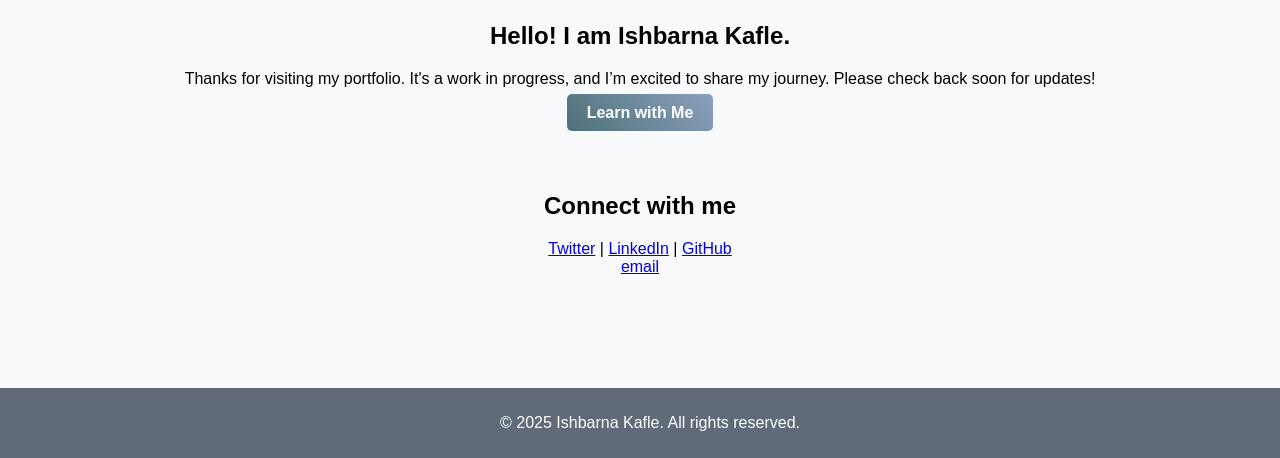
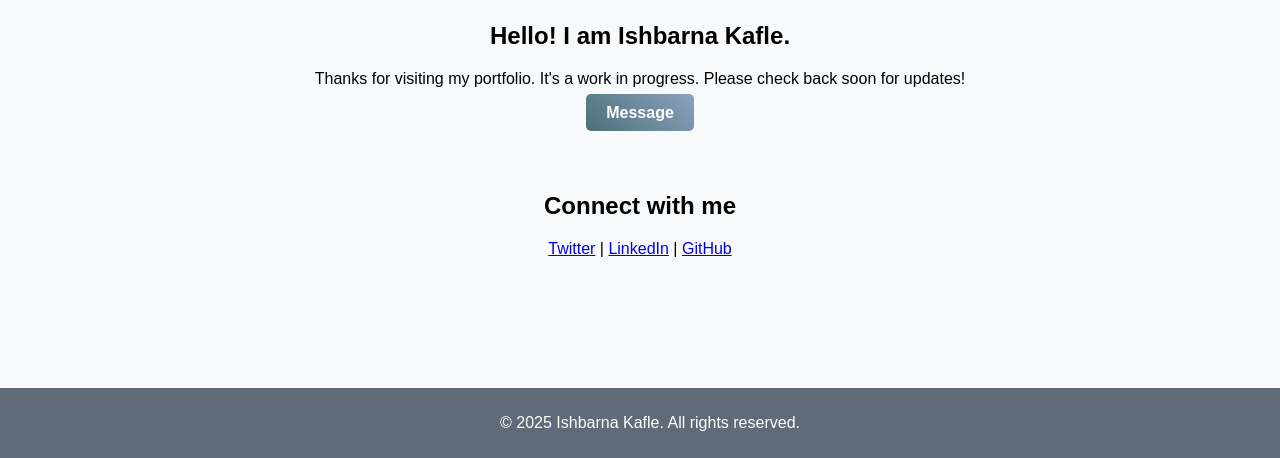
Before and after one commit to Ishbarna/Portfolio, a plain HTML site: page index.html in a window 1280 px wide. Shown: the part 342-800 px from the top of the page. Drawn offline with Linux system fonts and the light colour scheme.

Commit message:
portfolioooo update

```diff
--- a/index.html
+++ b/index.html
@@ -23,8 +23,8 @@
     <section id="home" class="intro">
         <img src="profile.jpg" alt="Profile Picture" class="profile-pic">
         <h2>Hello! I am <strong>Ishbarna Kafle</strong>.</h2>
-        <p>Thanks for visiting my portfolio. It's a work in progress, and I’m excited to share my journey. Please check back soon for updates!</p>
-        <a href="#learn" class="btn learn-btn">Learn with Me</a>
+        <p>Thanks for visiting my portfolio. It's a work in progress. Please check back soon for updates!</p>
+        <a href="#learn" class="btn learn-btn">Message</a>
     </section>
 
     <section id="social-media">
@@ -33,9 +33,7 @@
         <a href="https://www.linkedin.com/in/ishbarna-kafle/" target="_blank">LinkedIn</a> |
         <a href="https://github.com/ishbarna" target="_blank">GitHub</a>
     </section>
-    <div>
-        <a href="izzuser12@gmail.com" target="_blank">email</a>
-    </div>
+
     <footer>
         <p>&copy; 2025 Ishbarna Kafle. All rights reserved.</p>
     </footer>
```
Also changed, not shown: profile.jpg.
